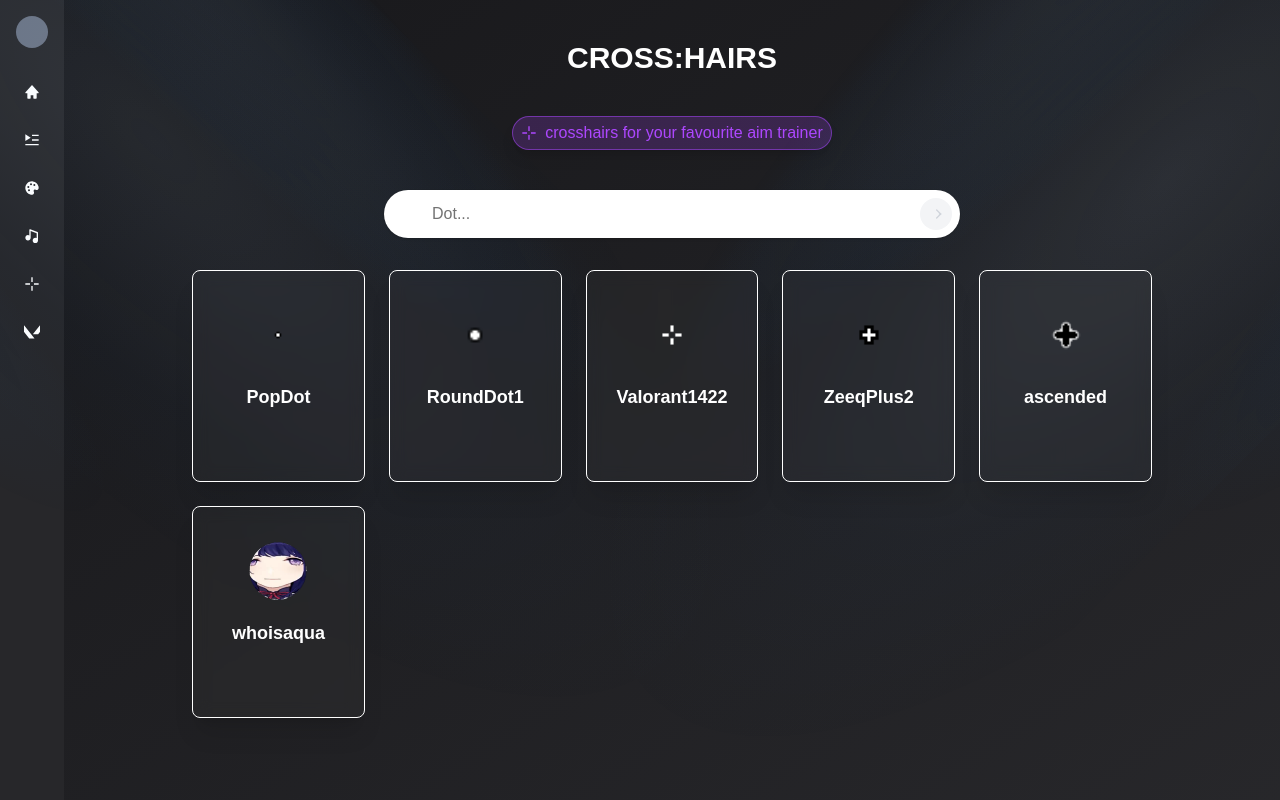
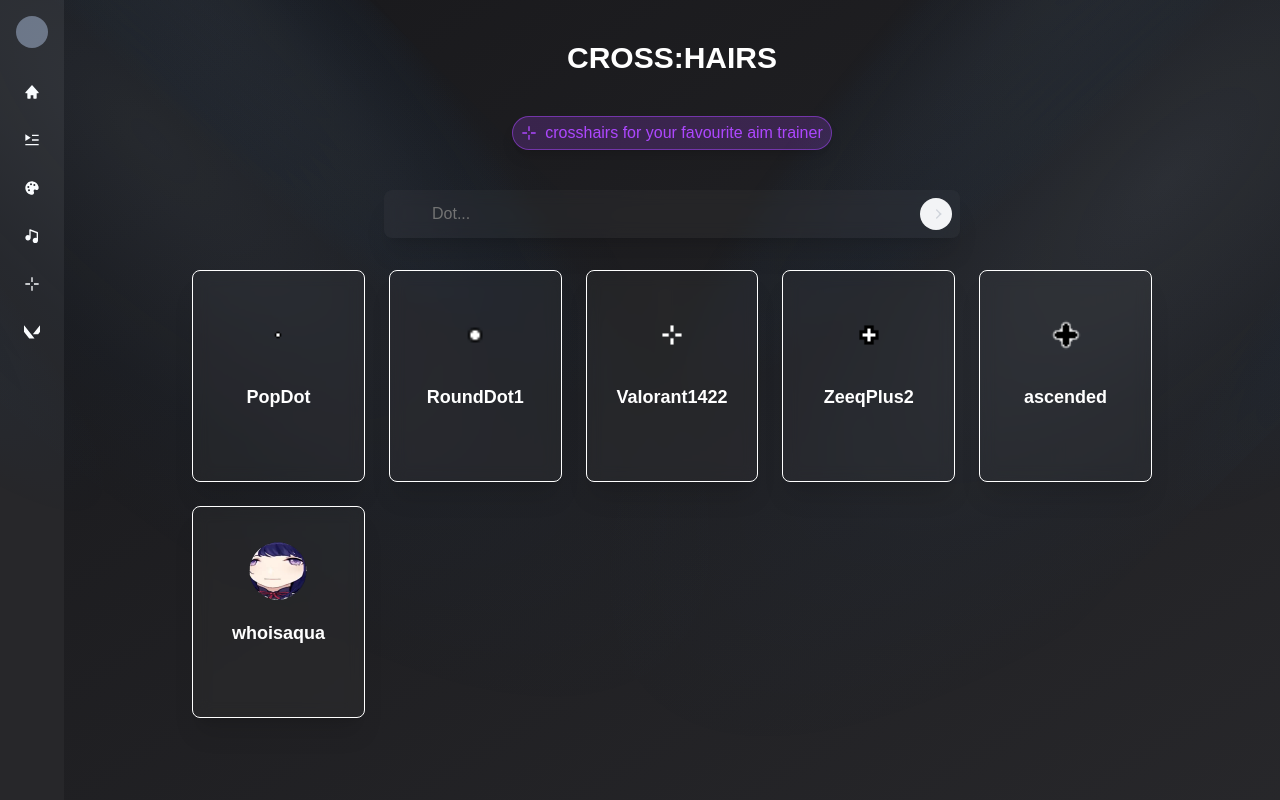
Before and after one commit to pyvnoaim/aimlib, a Next.js app: page /crosshairs in a window 1280 px wide. Shown: the top 800 px of the page. Built offline with nearby package versions, Linux system fonts and the light colour scheme.

Commit message:
new design

```diff
--- a/src/components/ui/placeholders-and-vanish-input.tsx
+++ b/src/components/ui/placeholders-and-vanish-input.tsx
@@ -174,17 +174,18 @@ export function PlaceholdersAndVanishInput({
     vanishAndSubmit();
     onSubmit && onSubmit(e);
   };
+
   return (
     <form
       className={cn(
-        'w-full relative max-w-xl mx-auto bg-white dark:bg-zinc-800 h-12 rounded-full overflow-hidden shadow-[0px_2px_3px_-1px_rgba(0,0,0,0.1),_0px_1px_0px_0px_rgba(25,28,33,0.02),_0px_0px_0px_1px_rgba(25,28,33,0.08)] transition duration-200',
+        'w-full relative max-w-xl mx-auto h-12 rounded-full overflow-hidden shadow-[0px_2px_3px_-1px_rgba(0,0,0,0.1),_0px_1px_0px_0px_rgba(25,28,33,0.02),_0px_0px_0px_1px_rgba(25,28,33,0.08)] transition duration-200 rounded-lg shadow-xl bg-white/3 backdrop-blur-sm hover:bg-white/10',
         value && 'bg-gray-50'
       )}
       onSubmit={handleSubmit}
     >
       <canvas
         className={cn(
-          'absolute pointer-events-none  text-base transform scale-50 top-[20%] left-2 sm:left-8 origin-top-left filter invert dark:invert-0 pr-20',
+          'absolute pointer-events-none text-base transform scale-50 top-[20%] left-2 sm:left-8 origin-top-left filter invert dark:invert-0 pr-20',
           !animating ? 'opacity-0' : 'opacity-100'
         )}
         ref={canvasRef}
```
